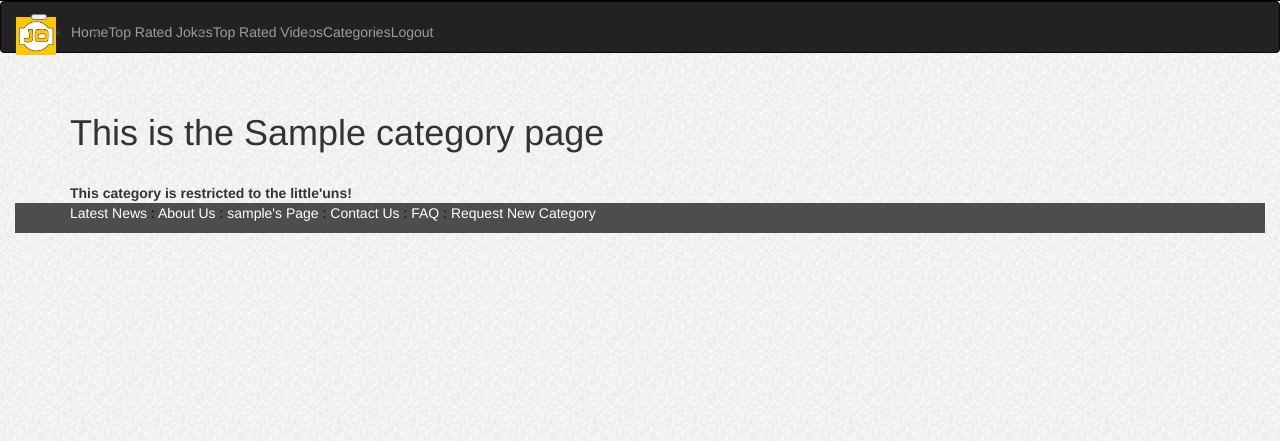
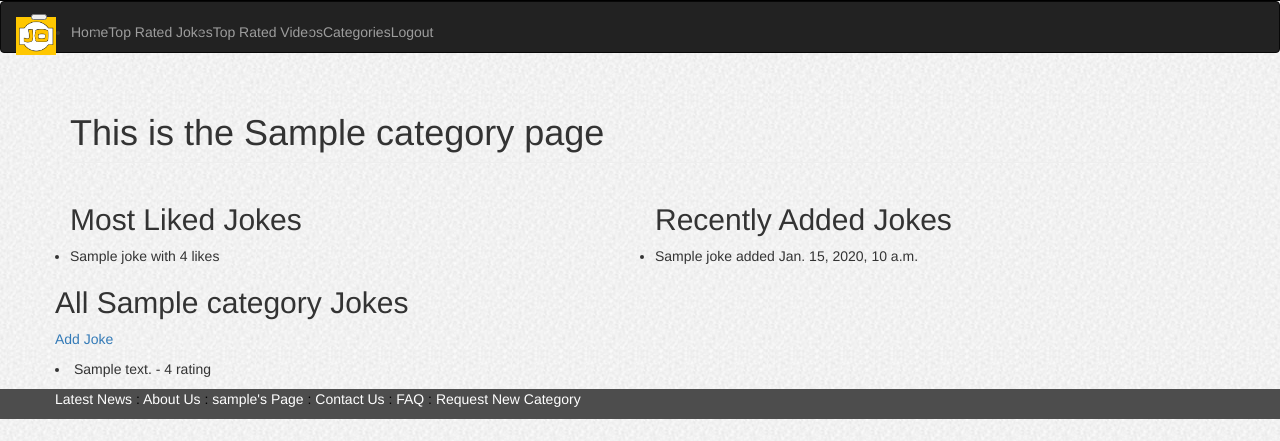
Before and after one commit to David-Damer/jokeoverflow_wad2_project, a Django app: a page that uses templates/jokeoverflow/joke_category.html in a window 1280 px wide. Shown: the part 157-598 px from the top of the page. Run offline with Django 3.2, Linux system fonts and the light colour scheme; a user stored in the database is signed in; tables that the repository leaves empty hold one stand-in row (values such as "Sample post"); some libraries are stand-ins or nearby versions.

Commit message:
update to joke_category template so that restricted categories are not hidden to admin users

```diff
--- a/templates/jokeoverflow/joke_category.html
+++ b/templates/jokeoverflow/joke_category.html
@@ -10,7 +10,7 @@
 {% block body_block %}
     <div class="container">
     <h1>This is the {{ category }} page</h1>
-    {% if  category.restricted and age < 18 %}
+    {% if  category.restricted and age < 18 and not request.user.is_superuser %}
     <strong>This category is restricted to the little'uns!</strong>
     {% else %}
         <div class="row">
```
